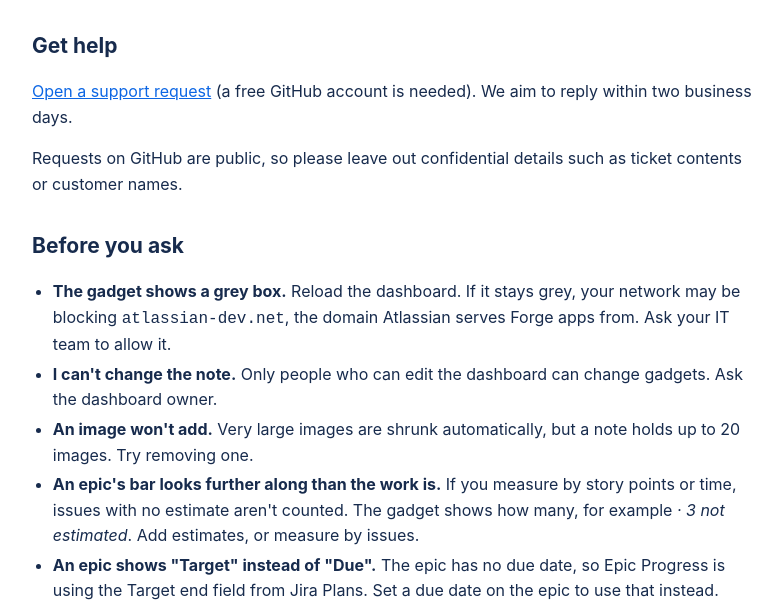
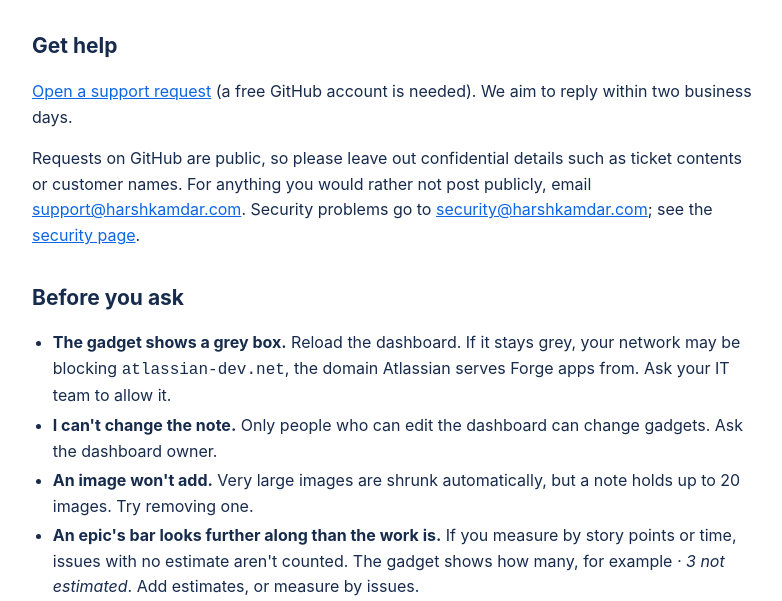
Before and after one commit to Harshkamdar67/jira-gadgets-site, a plain HTML site: page support.html in a window 1280 px wide. Shown: the part 210-811 px from the top of the page, without its empty margins (244-1026 px from the left). Drawn offline with Linux system fonts and the light colour scheme.

Commit message:
Add security@ and support@harshkamdar.com contact addresses

```diff
--- a/support.html
+++ b/support.html
@@ -31,7 +31,7 @@
 
     <h2>Get help</h2>
     <p><a href="https://github.com/Harshkamdar67/jira-gadgets-site/issues/new">Open a support request</a> (a free GitHub account is needed). We aim to reply within two business days.</p>
-    <p>Requests on GitHub are public, so please leave out confidential details such as ticket contents or customer names.</p>
+    <p>Requests on GitHub are public, so please leave out confidential details such as ticket contents or customer names. For anything you would rather not post publicly, email <a href="mailto:support@harshkamdar.com">support@harshkamdar.com</a>. Security problems go to <a href="mailto:security@harshkamdar.com">security@harshkamdar.com</a>; see the <a href="security.html">security page</a>.</p>
 
     <h2>Before you ask</h2>
     <ul>
```
Also changed, not shown: security.html (+1 -1 lines).
